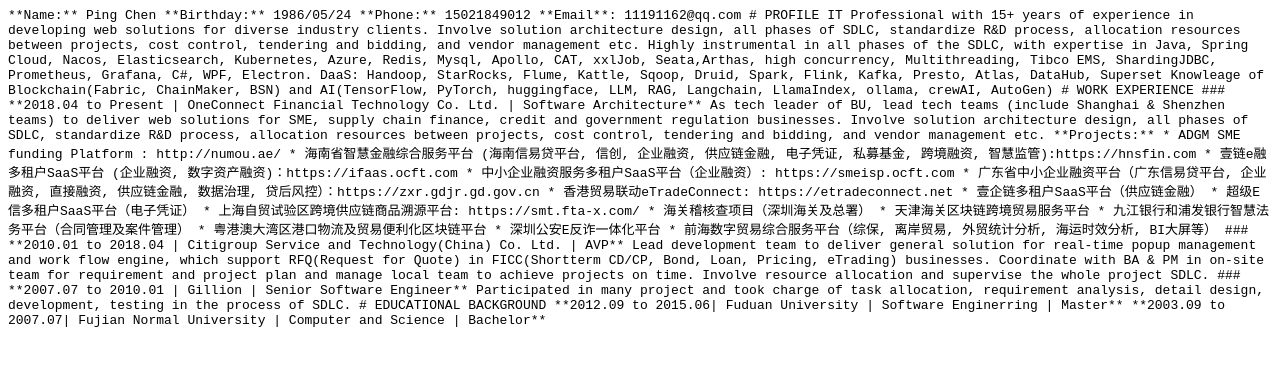
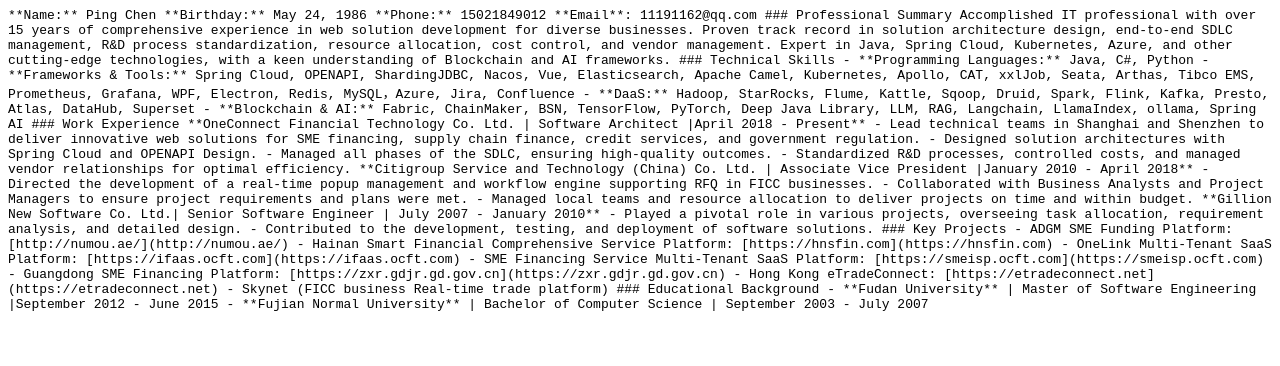
Before and after one commit to chenp-fjnu/About-Me, a plain HTML site: page index.html in a window 1280 px wide. Drawn offline with nearby package versions, Linux system fonts and the light colour scheme.

Commit message:
Update index.html

```diff
--- a/index.html
+++ b/index.html
@@ -1,53 +1,53 @@
 <body>
 <code markdown>
-**Name:** Ping Chen   **Birthday:** 1986/05/24
+**Name:** Ping Chen   **Birthday:** May 24, 1986
+
 **Phone:** 15021849012    **Email**: 11191162@qq.com
-# PROFILE
-IT Professional with 15+ years of experience in developing web solutions for diverse industry clients. Involve solution architecture design, all phases of SDLC, standardize R&D process, allocation resources between projects, cost control, tendering and bidding, and vendor management etc.
 
-Highly instrumental in all phases of the SDLC, with expertise in Java, Spring Cloud, Nacos, Elasticsearch, Kubernetes, Azure, Redis, Mysql, Apollo, CAT, xxlJob, Seata,Arthas, high concurrency, Multithreading, Tibco EMS, ShardingJDBC, Prometheus, Grafana, C#,  WPF, Electron.
+### Professional Summary
+Accomplished IT professional with over 15 years of comprehensive experience in web solution development for diverse businesses. Proven track record in solution architecture design, end-to-end SDLC management, R&D process standardization, resource allocation, cost control, and vendor management. Expert in Java, Spring Cloud, Kubernetes, Azure, and other cutting-edge technologies, with a keen understanding of Blockchain and AI frameworks.
 
-DaaS:  Handoop, StarRocks, Flume, Kattle, Sqoop, Druid, Spark, Flink, Kafka, Presto, Atlas, DataHub, Superset
+### Technical Skills
+- **Programming Languages:** Java, C#, Python
+- **Frameworks & Tools:** Spring Cloud, OPENAPI, ShardingJDBC, Nacos, Vue, Elasticsearch, Apache Camel, Kubernetes,  Apollo, CAT, xxlJob, Seata, Arthas, Tibco EMS, Prometheus, Grafana, WPF, Electron, Redis, MySQL，Azure, Jira, Confluence
+- **DaaS:** Hadoop, StarRocks, Flume, Kattle, Sqoop, Druid, Spark, Flink, Kafka, Presto, Atlas, DataHub, Superset
+- **Blockchain & AI:** Fabric, ChainMaker, BSN, TensorFlow, PyTorch, Deep Java Library, LLM, RAG, Langchain, LlamaIndex, ollama, Spring AI
 
-Knowleage of Blockchain(Fabric, ChainMaker, BSN) and AI(TensorFlow, PyTorch, huggingface, LLM, RAG, Langchain, LlamaIndex, ollama, crewAI, AutoGen)
+### Work Experience
 
-# WORK EXPERIENCE
-### **2018.04 to Present | OneConnect Financial Technology Co. Ltd. | Software Architecture**
-As tech leader of BU, lead tech teams (include Shanghai & Shenzhen teams) to deliver web solutions for SME, supply chain finance, credit and government regulation businesses.
+**OneConnect Financial Technology Co. Ltd. | Software Architect |April 2018 - Present**
 
-Involve solution architecture design, all phases of SDLC, standardize R&D process, allocation resources between projects, cost control, tendering and bidding, and vendor management etc.
-
-**Projects:**
-* ADGM SME funding Platform : http://numou.ae/
-* 海南省智慧金融综合服务平台 (海南信易贷平台, 信创, 企业融资, 供应链金融, 电子凭证, 私募基金, 跨境融资, 智慧监管):https://hnsfin.com
-* 壹链e融多租户SaaS平台 (企业融资, 数字资产融资)：https://ifaas.ocft.com
-* 中小企业融资服务多租户SaaS平台（企业融资）: https://smeisp.ocft.com
-* 广东省中小企业融资平台（广东信易贷平台,  企业融资, 直接融资, 供应链金融, 数据治理, 贷后风控）：https://zxr.gdjr.gd.gov.cn
-* 香港贸易联动eTradeConnect: https://etradeconnect.net
-* 壹企链多租户SaaS平台（供应链金融）
-* 超级E信多租户SaaS平台（电子凭证）
-* 上海自贸试验区跨境供应链商品溯源平台: https://smt.fta-x.com/
-* 海关稽核查项目（深圳海关及总署）
-* 天津海关区块链跨境贸易服务平台
-* 九江银行和浦发银行智慧法务平台（合同管理及案件管理）
-* 粤港澳大湾区港口物流及贸易便利化区块链平台
-* 深圳公安E反诈一体化平台
-* 前海数字贸易综合服务平台（综保, 离岸贸易, 外贸统计分析, 海运时效分析,  BI大屏等）
-
-### **2010.01 to 2018.04 | Citigroup Service and Technology(China) Co. Ltd. | AVP**
-Lead development team to deliver general solution for real-time popup management and work flow engine, which support RFQ(Request for Quote) in FICC(Shortterm CD/CP, Bond, Loan, Pricing, eTrading) businesses.
-
-Coordinate with BA & PM in on-site team for requirement and project plan and manage local team to achieve projects on time.
-
-Involve resource allocation and supervise the whole project SDLC.
-### **2007.07 to 2010.01 | Gillion | Senior Software Engineer**
-Participated in many project and took charge of task allocation, requirement analysis, detail design, development, testing in the process of SDLC.
+- Lead technical teams in Shanghai and Shenzhen to deliver innovative web solutions for SME financing, supply chain finance, credit services, and government regulation.
+- Designed solution architectures with Spring Cloud and OPENAPI Design.
+- Managed all phases of the SDLC, ensuring high-quality outcomes.
+- Standardized R&D processes, controlled costs, and managed vendor relationships for optimal efficiency.
 
 
-# EDUCATIONAL BACKGROUND
-**2012.09 to 2015.06| Fuduan University | Software Enginerring | Master**
+**Citigroup Service and Technology (China) Co. Ltd. | Associate Vice President |January 2010 - April 2018**
 
-**2003.09 to 2007.07| Fujian Normal University | Computer and Science | Bachelor**
+- Directed the development of a real-time popup management and workflow engine supporting RFQ in FICC businesses.
+- Collaborated with Business Analysts and Project Managers to ensure project requirements and plans were met.
+- Managed local teams and resource allocation to deliver projects on time and within budget.
+
+**Gillion New Software Co. Ltd.| Senior Software Engineer | July 2007 - January 2010**
+
+- Played a pivotal role in various projects, overseeing task allocation, requirement analysis, and detailed design.
+- Contributed to the development, testing, and deployment of software solutions.
+
+### Key Projects
+- ADGM SME Funding Platform: [http://numou.ae/](http://numou.ae/)
+- Hainan Smart Financial Comprehensive Service Platform: [https://hnsfin.com](https://hnsfin.com)
+- OneLink Multi-Tenant SaaS Platform: [https://ifaas.ocft.com](https://ifaas.ocft.com)
+- SME Financing Service Multi-Tenant SaaS Platform: [https://smeisp.ocft.com](https://smeisp.ocft.com)
+- Guangdong SME Financing Platform: [https://zxr.gdjr.gd.gov.cn](https://zxr.gdjr.gd.gov.cn)
+- Hong Kong  eTradeConnect: [https://etradeconnect.net](https://etradeconnect.net)
+- Skynet (FICC business Real-time trade platform)
+
+### Educational Background
+- **Fudan University** | Master of Software Engineering |September 2012 - June 2015
+
+- **Fujian Normal University** | Bachelor of Computer Science | September 2003 - July 2007
+
 </code>
 <script src="https://cdn.jsdelivr.net/npm/marked@3.0.0/marked.min.js"></script>
 <script>
```
